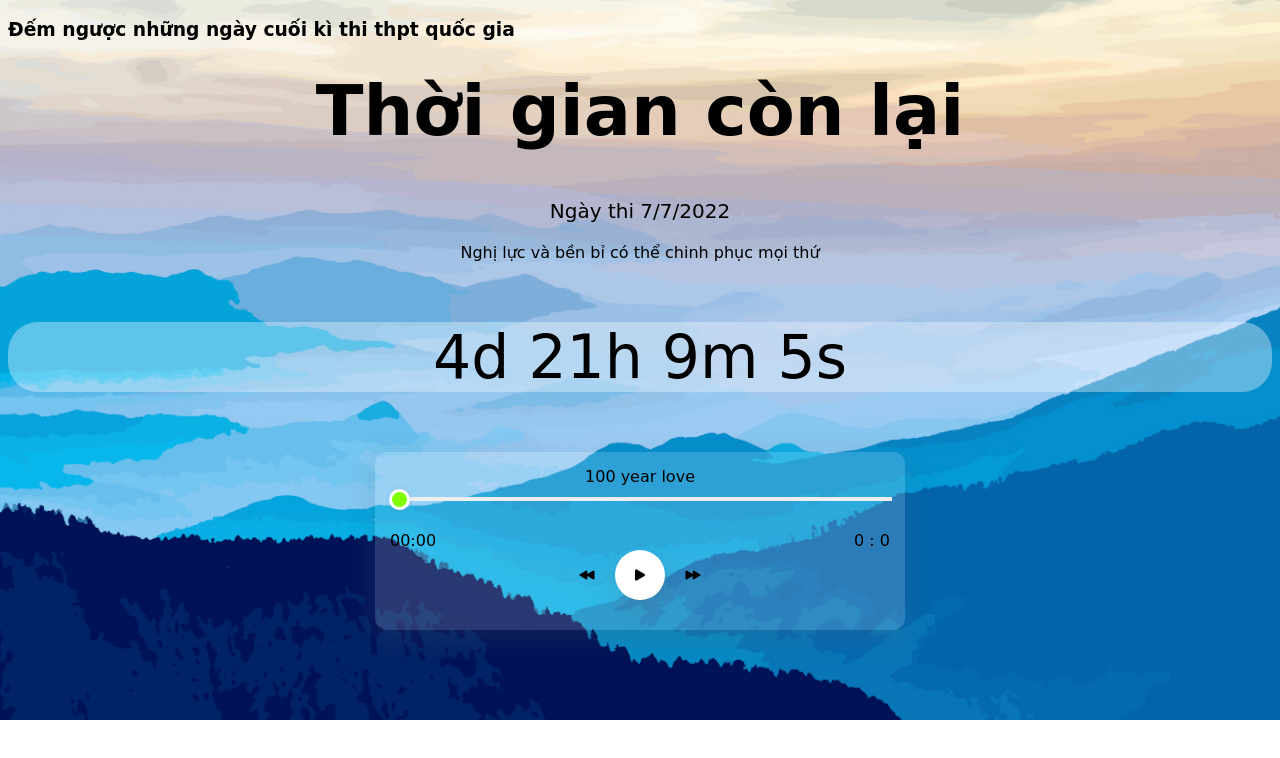
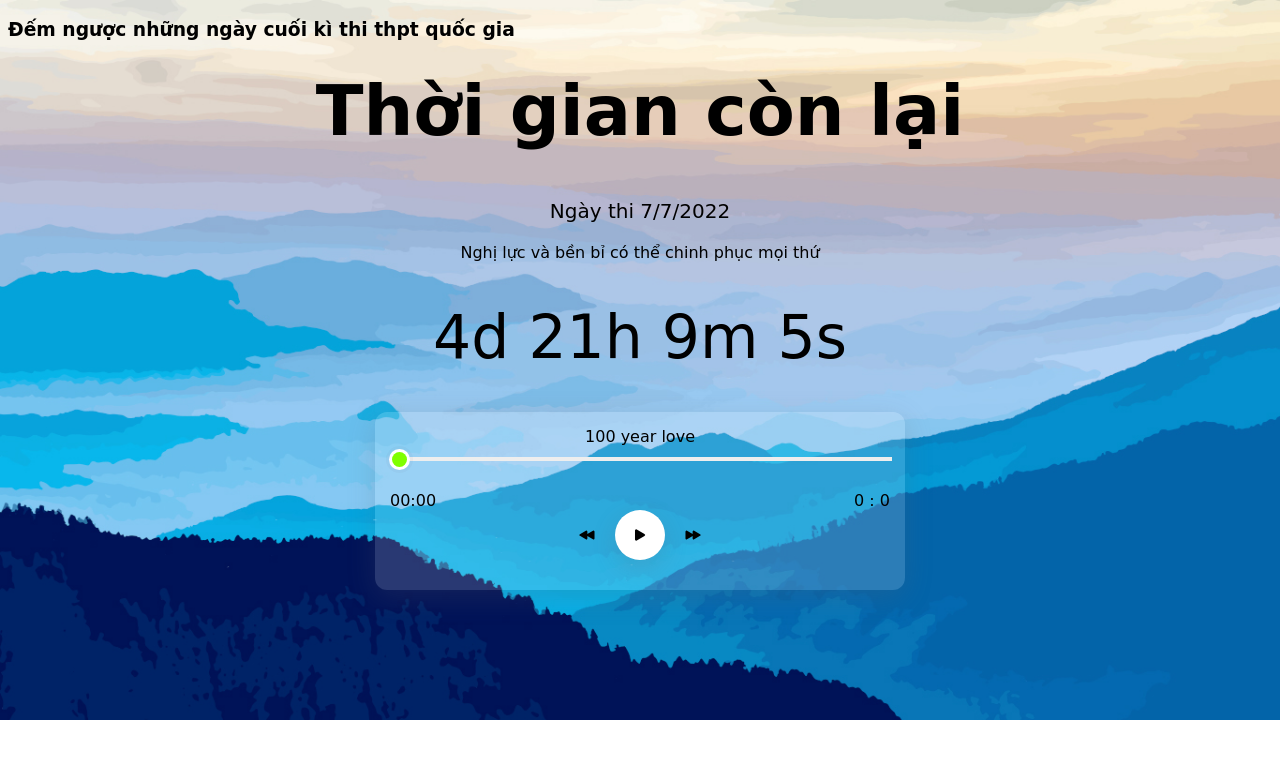
Before and after one commit to MrHia/CountDown, a plain HTML site: page index.html in a window 1280 px wide. Drawn offline with nearby package versions, Linux system fonts and the light colour scheme; a web font is replaced by a local one.

Commit message:
small update

```diff
--- a/asset/css/style.css
+++ b/asset/css/style.css
@@ -12,8 +12,9 @@ html {
 #CountDown {
 
     font-size: 60px;
-    background-color: rgba(240, 248, 255, 0.385);
+    /* background-color: rgba(240, 248, 255, 0.385); */
     border-radius: 30px;
+    margin: 40px;
 }
 
 #header{
```
